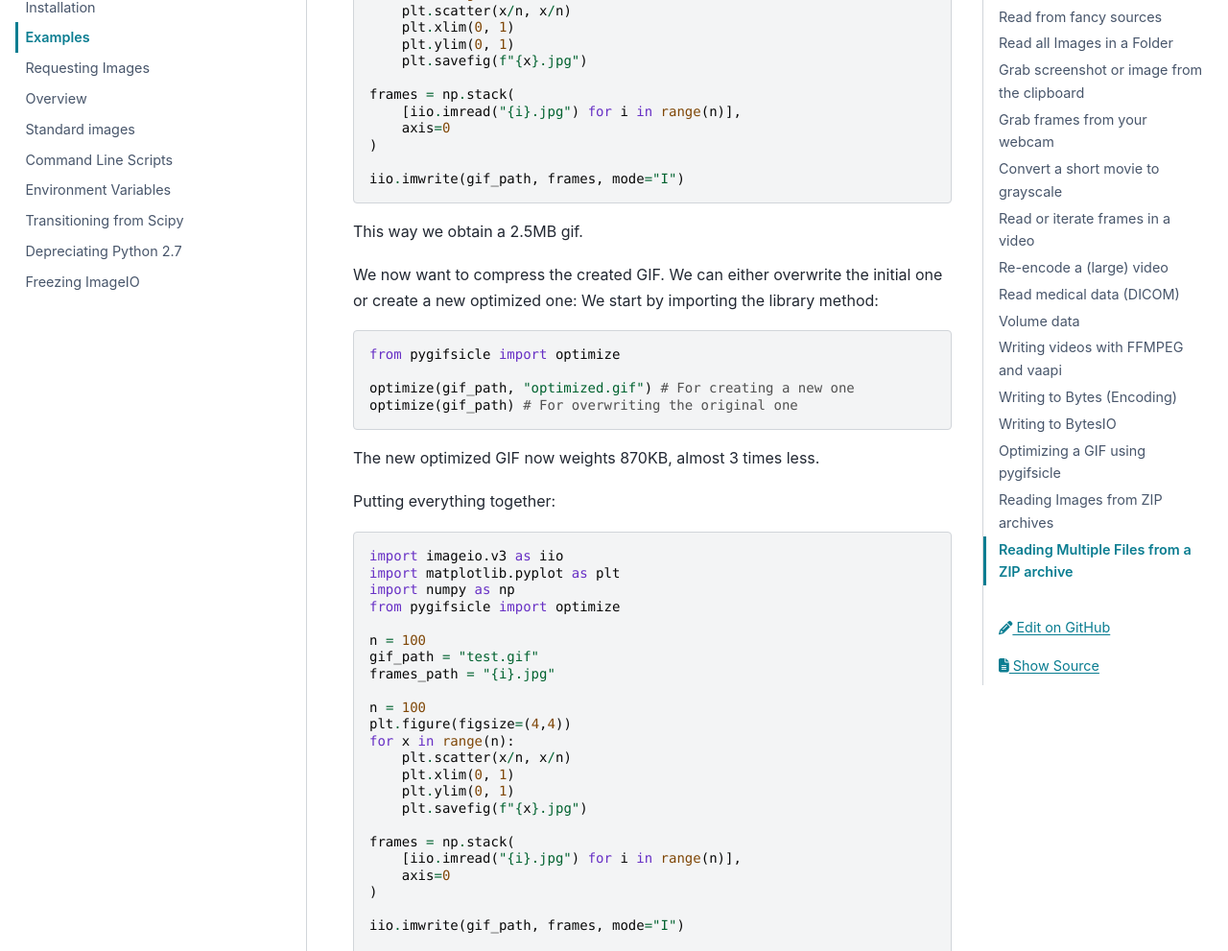
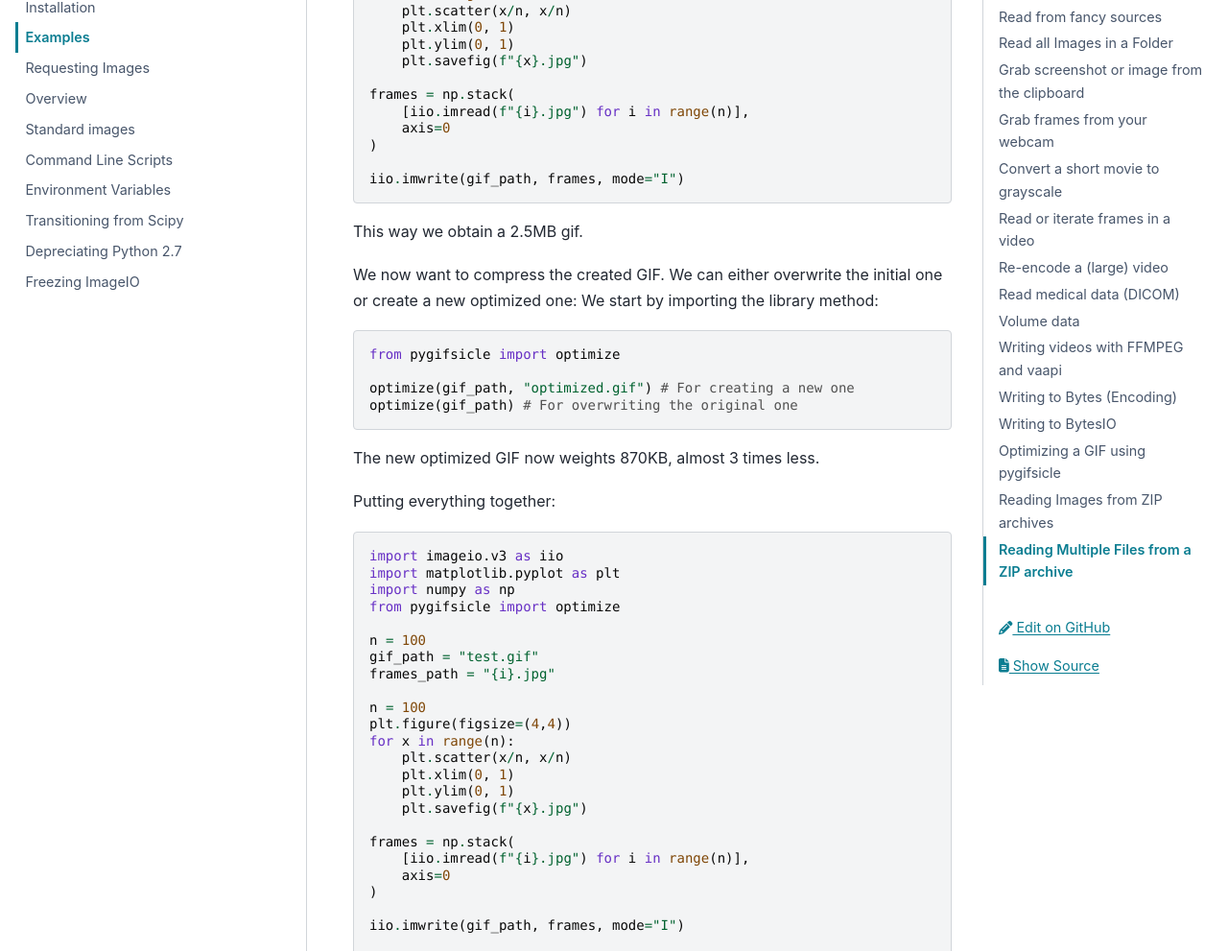
Before and after one commit to imageio/imageio, a Sphinx documentation site: the page built from docs/examples.rst, in a window 1280 px wide and 1400 px high, scrolled down 7308 px. Shown: the part 152-1143 px from the top of the window at 96% size. Built offline with Sphinx 7.4.7 and the PyData theme 0.15.4, drawn with Linux system fonts in a browser that asks for light colours; pages that are not in the unit, such as notebooks, are missing from menus.

Commit message:
missing f-string

```diff
--- a/docs/examples.rst
+++ b/docs/examples.rst
@@ -362,7 +362,7 @@ Now, let's start by creating a gif using imageio:
         plt.savefig(f"{x}.jpg")
 
     frames = np.stack(
-        [iio.imread("{i}.jpg") for i in range(n)],
+        [iio.imread(f"{i}.jpg") for i in range(n)],
         axis=0
     )
 
@@ -405,7 +405,7 @@ Putting everything together:
         plt.savefig(f"{x}.jpg")
 
     frames = np.stack(
-        [iio.imread("{i}.jpg") for i in range(n)],
+        [iio.imread(f"{i}.jpg") for i in range(n)],
         axis=0
     )
 
```
